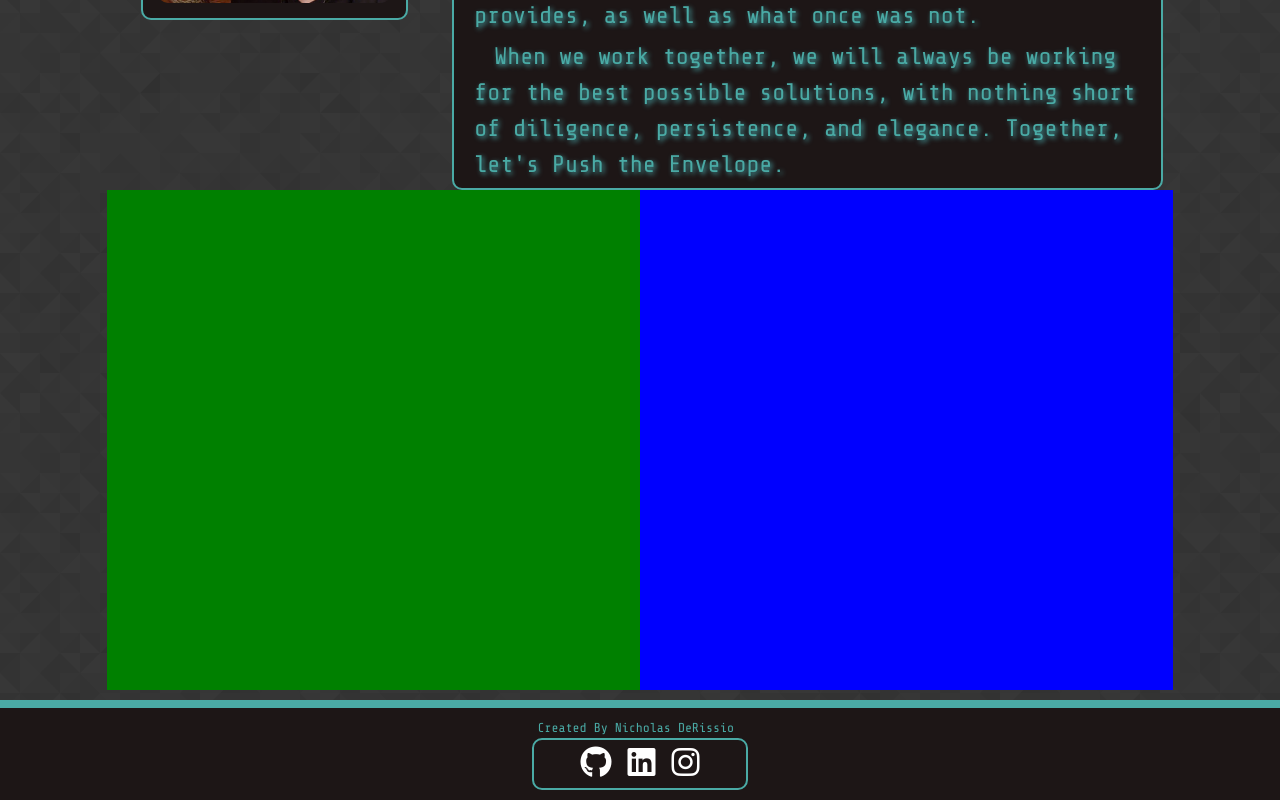
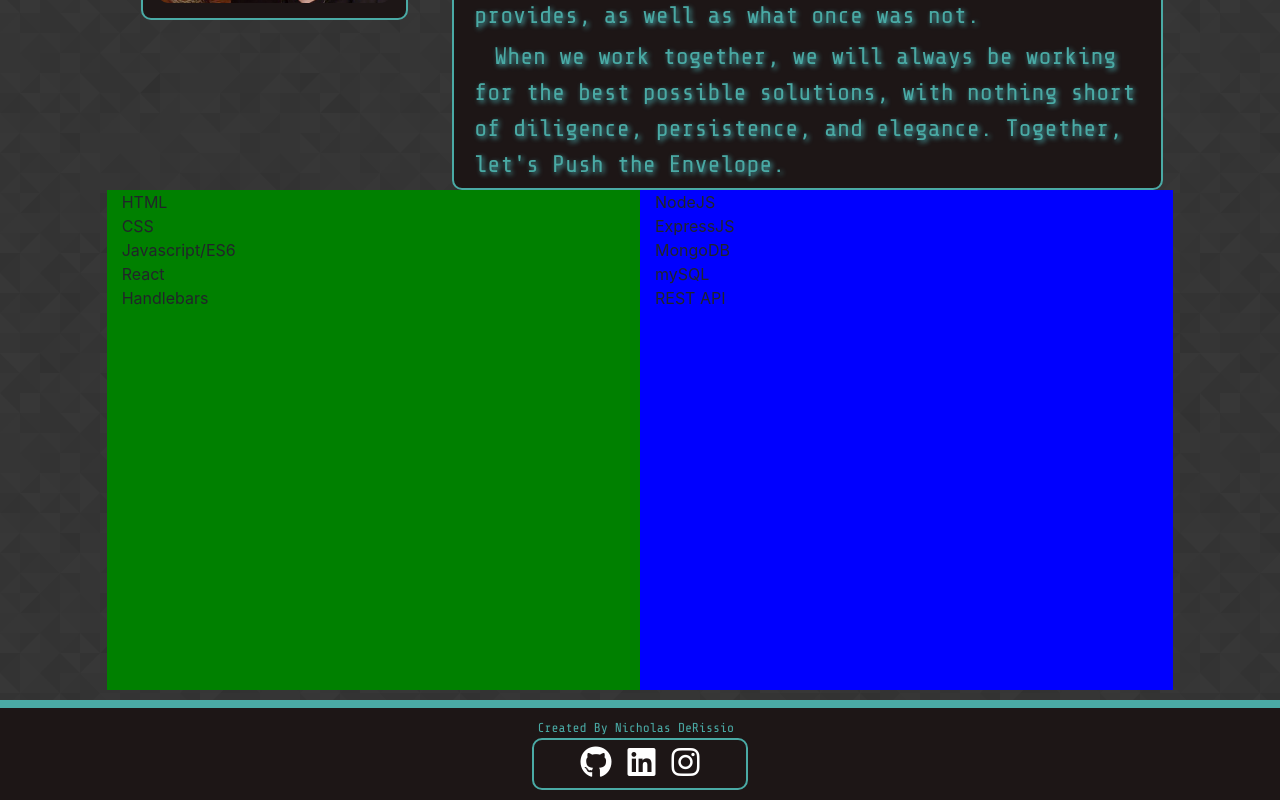
Before and after one commit to KantKontrol/React-Portfolio, a React (Create React App) app: page / in a window 1280 px wide. Shown: the part 927-1727 px from the top of the page. Built offline with nearby package versions, Linux system fonts and the light colour scheme.

Commit message:
added skill rendering with prop drillling

```diff
--- a/src/components/Home/index.js
+++ b/src/components/Home/index.js
@@ -60,7 +60,7 @@ function Home() {
 
                     </div>
                     <div className="col-lg-10">
-                        <SkillsPane />
+                        <SkillsPane skillOne={["HTML", "CSS", "Javascript/ES6", "React", "Handlebars"]} skillTwo={["NodeJS", "ExpressJS", "MongoDB", "mySQL", "REST API"]} />
                     </div>
                     <div className="col-lg-1">
 
--- a/src/components/SkillsPane/index.js
+++ b/src/components/SkillsPane/index.js
@@ -2,15 +2,23 @@ import React from  "react";
 import "./index.css";
 
 
-export default function SkillsPane(){
+export default function SkillsPane(props){
 
     return (
         <div className="row skills-style">
             <div className="col-sm" style={{ backgroundColor: "green"}}>
-
+                {
+                    props.skillOne.length > 0 ? props.skillOne.map(e => {
+                        return <div>{e}</div>
+                    }) : <div>No Skill</div>
+                }
             </div>
             <div className="col-sm" style={{ backgroundColor: "blue"}}>
-
+            {
+                    props.skillTwo.length > 0 ? props.skillTwo.map(e => {
+                        return <div>{e}</div>
+                    }) : <div>No Skill</div>
+                }
             </div>
         </div>
     );
```
